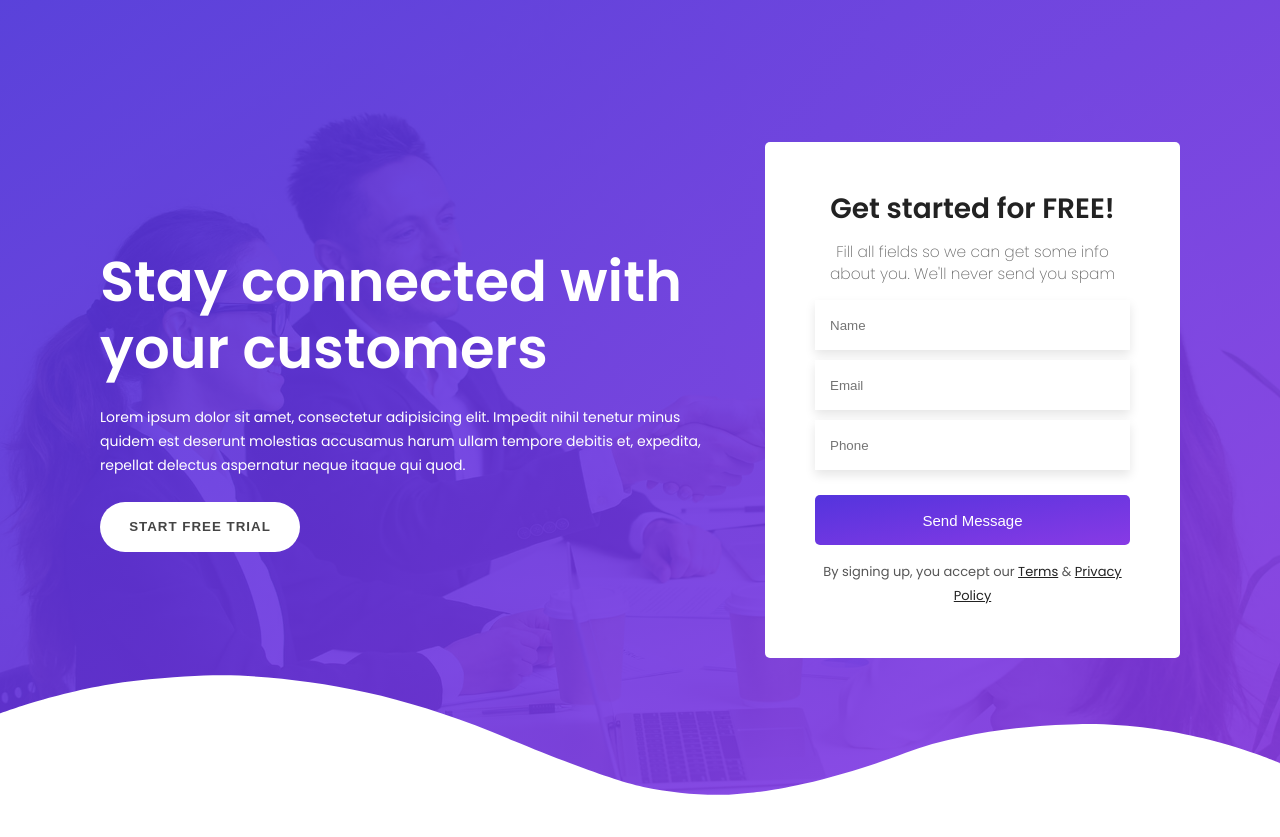
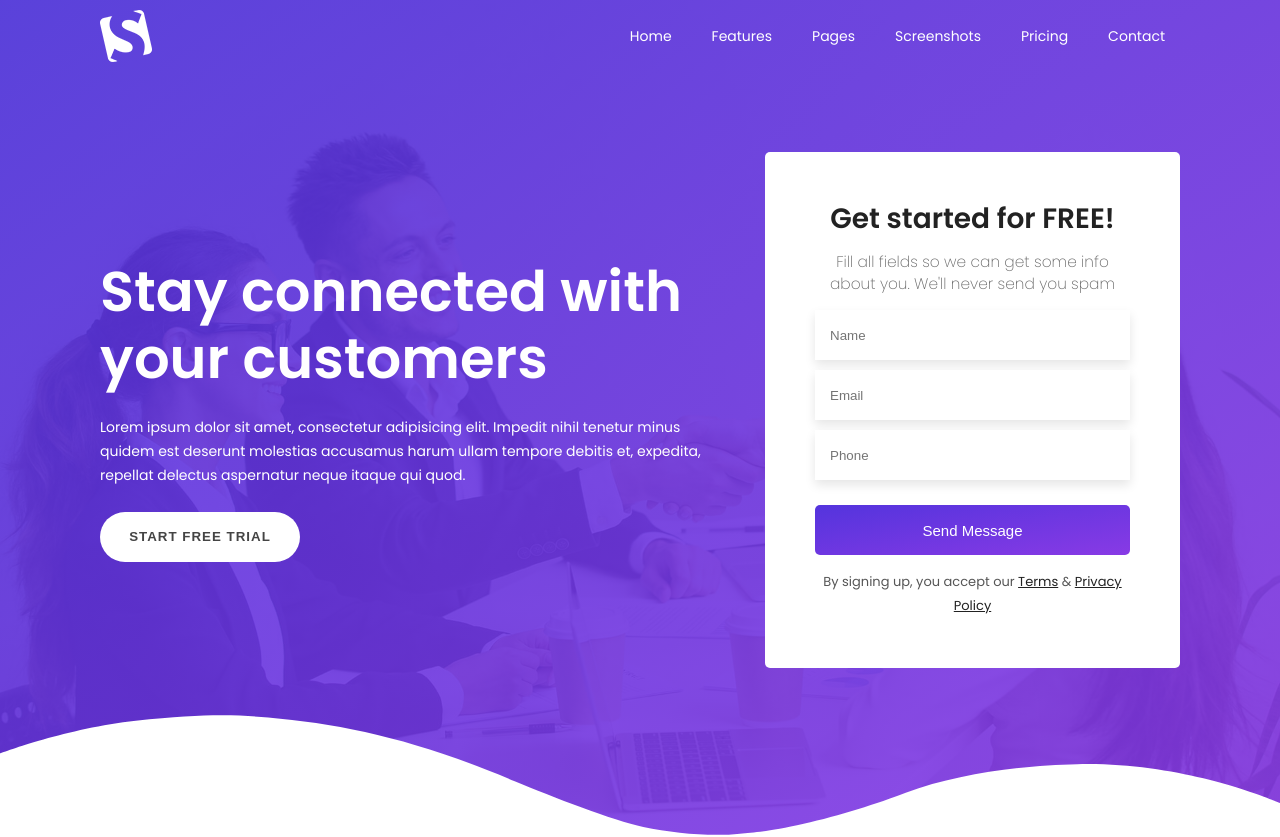
Before and after one commit to front-end-by-rimantas/39-grupe-portfolio-react, a website: page index.html in a window 1280 px wide. Shown: the top 837 px of the page. Drawn offline with Linux system fonts and the light colour scheme.

Commit message:
#1 Header #2 and changes to Hero section

```diff
--- a/css/pages/home.css
+++ b/css/pages/home.css
@@ -9,6 +9,39 @@
 /* CUSTOM STYLE BELOW THIS COMMENT LINE */
 
 /* header start */
+.header-background{
+  background: transparent;
+  position: absolute;
+  padding-top: 0;
+  z-index: 1;
+}
+.nav-wrapper{
+  padding-right: 15px;
+  text-transform: capitalize;
+  display: flex;
+  gap: 0 40px;
+  font-size: 14px;
+  color: var(--section-white);
+  flex-flow: row nowrap;
+}
+.nav-buttons{
+
+}
+.container > .row > .flex-wrap{
+  display: flex;
+  align-items: center;
+  justify-content: space-between;
+}
+.flex-wrap > a{
+  display: inline-block;
+  width: max-content;
+  height: max-content;
+}
+.container .flex-wrap > .hamburger-navbar{
+  font-size: 36px;
+  color: var(--section-white);
+  margin-right: 15px;
+}
 /* header end */
 
 /* hero start */
@@ -18,7 +51,7 @@
     width: 100%;
     height: 100%;
     color: #fff;
-    padding-top: 60px;
+    padding-top: 80px;
     position: relative;
   }
   .row.hero-block{
@@ -119,7 +152,7 @@
 
   @media (min-width: 576px){
     .title-block > h1.title{
-      font-size: 2em;
+      font-size: 3em;
     }
   }
   @media (min-width: 768px) {
@@ -127,7 +160,8 @@
       font-size: 2.8em;
     }
     .hero{
-      height: 1000px;
+      height: 1060px;
+      padding-top: 120px;
     }
   }
   @media (min-width: 992px) {
@@ -135,12 +169,13 @@
       font-size: 4em;
     }
     .hero{
-      height: 800px;
+      padding-top: 40px;
+      height: 840px;
     }
   }
   @media (min-width: 1200px){
     .hero{
-      height: 800px;
+      height: 840px;
     }
   }
 
--- a/index.html
+++ b/index.html
@@ -14,6 +14,24 @@
 <body>
 
     <!-- header start -->
+    <nav class="container header-background">
+        <div class="row">
+            <div class="col-12 flex-wrap">
+                <a href="#">
+                    <img src="./img/logo-white.png" alt="Logo white">
+                </a>
+                <div class="nav-wrapper hidden visible-lg-flex">
+                    <div class="nav-buttons">home</div>
+                    <div class="nav-buttons">features</div>
+                    <div class="nav-buttons">pages</div>
+                    <div class="nav-buttons">screenshots</div>
+                    <div class="nav-buttons">pricing</div>
+                    <div class="nav-buttons">contact</div>
+                </div>
+                <div class="fa fa-bars hamburger-navbar visible hidden-lg"></div>
+            </div>
+        </div>
+    </nav>
     <!-- header end -->
 
     <!-- hero start -->
```
